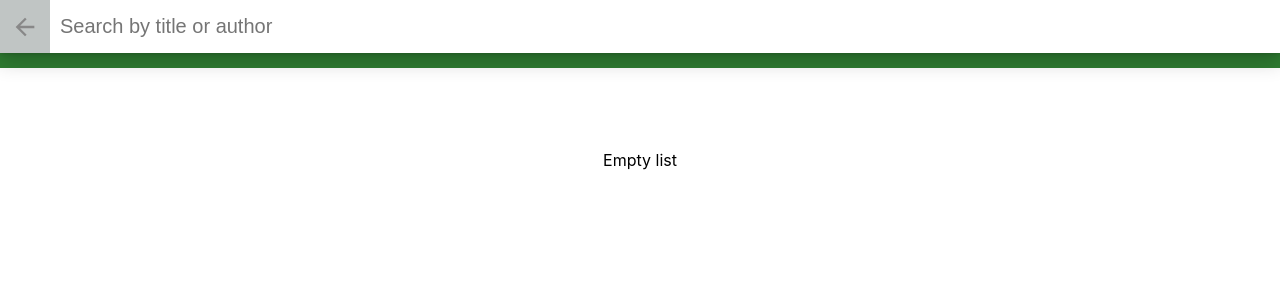
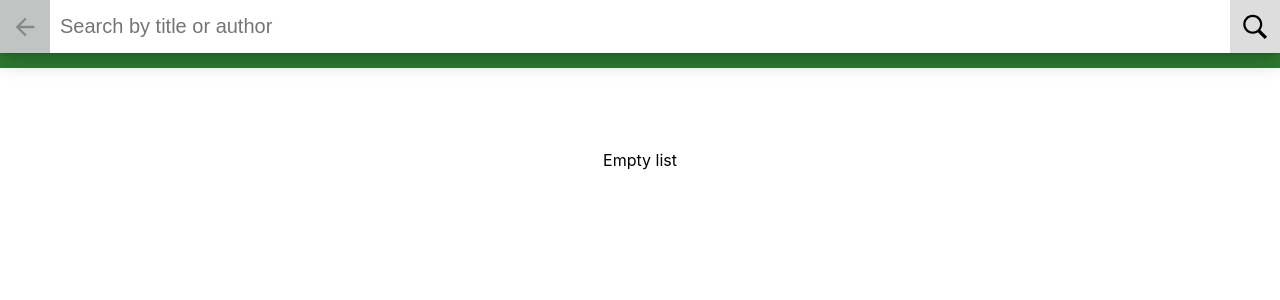
Before and after one commit to dtrusman/my-reads, a React (Create React App) app: page /search in a window 1280 px wide. Shown: the top 300 px of the page. Built offline with nearby package versions, Linux system fonts and the light colour scheme.

Commit message:
Create changer and search button on page search

```diff
--- a/src/components/BookItem/BookItem.css
+++ b/src/components/BookItem/BookItem.css
@@ -63,3 +63,8 @@
 .add-book:hover {
     background-color: rgb(0, 102, 0);
 }
+
+.book-cover {
+    width: 128px;
+    height: 193px;
+}
--- a/src/components/BookItem/BookItem.tsx
+++ b/src/components/BookItem/BookItem.tsx
@@ -1,4 +1,5 @@
 import React, { Component } from 'react';
+import { Changer } from '..'
 import './BookItem.css';
 
 interface Props {
@@ -13,16 +14,8 @@ export default class BookItem extends Component<Props> {
         return (
             <div className="book">
                 <div className="book-top">
-                    <div className="book-cover" style={{ width: 128, height: 193, backgroundImage: `url("${item.imageLinks.thumbnail}")` }}></div>
-                    <div className="book-shelf-changer">
-                        <select>
-                            <option value="move" disabled>Move to...</option>
-                            <option value="currentlyReading">Currently Reading</option>
-                            <option value="wantToRead">Want to Read</option>
-                            <option value="read">Read</option>
-                            <option value="none">None</option>
-                        </select>
-                    </div>
+                    <img className="book-cover" src={item.imageLinks.thumbnail} alt={item.title} />
+                    <Changer />
                 </div>
                 <div className="book-title">{item.title}</div>
                 <div className="book-authors">{item.authors}</div>
--- /dev/null
+++ b/src/components/Changer/Changer.tsx
@@ -0,0 +1,23 @@
+import React from 'react';
+import { SHELVES } from '../../pages/Main';
+
+const Changer = () => {
+
+    const renderOptions = () => {
+        return SHELVES.map(shelf => (
+            <option key={shelf.id} value={shelf.id}>{shelf.name}</option>
+        ))
+    }
+
+    return (
+        <div className="book-shelf-changer">
+            <select>
+                <option key="move" value="move" disabled>Move to...</option>
+                { renderOptions() }
+                <option key="none" value="none">None</option>
+            </select>
+        </div>
+    )
+}
+
+export default Changer;
--- a/src/components/Input/Input.tsx
+++ b/src/components/Input/Input.tsx
@@ -4,10 +4,11 @@ interface Props {
     type: string;
     placeholder?: string;
     onChange?: (event: React.ChangeEvent<HTMLInputElement>) => void;
+    onKeyPress?: (event: React.KeyboardEvent<HTMLInputElement>) => void;
 }
 
 const Input = (props: Props) => {
-    return <input type={props.type} placeholder={props.placeholder} onChange={props.onChange} />
+    return <input type={props.type} placeholder={props.placeholder} onChange={props.onChange} onKeyPress={props.onKeyPress} />
 }
 
 export default Input;
--- /dev/null
+++ b/src/components/Search/Search.css
@@ -0,0 +1,15 @@
+.search-icon {
+    display: block;
+    top: 20px;
+    left: 15px;
+    width: 50px;
+    height: 53px;
+    background: #DDDDDD;
+    background-position: center;
+    background-image: url('../../icons/search.svg');
+    background-repeat: no-repeat;
+    background-size: 28px;
+    font-size: 0;
+    border: none;
+    outline: none;
+}
--- a/src/components/Search/Search.tsx
+++ b/src/components/Search/Search.tsx
@@ -1,12 +1,15 @@
 import React, { Component } from 'react';
-import { Input, BookList } from '..';
+import { Input, BookList, Button, Loader } from '..';
+import { Link } from 'react-router-dom';
 import * as API from '../../services/BooksAPI';
-import { Link } from 'react-router-dom';
+import './Search.css';
 
 interface Props { }
 
 interface State {
-    bookList: []
+    bookList: [];
+    text: string;
+    loading: boolean;
 }
 
 export default class Search extends Component<Props, State> {
@@ -15,20 +18,40 @@ export default class Search extends Component<Props, State> {
         super(props);
 
         this.state = {
-            bookList: []
+            bookList: [],
+            text: '',
+            loading: false
         }
     }
 
     handleChange = async evt => {
         const value = evt.target.value;
+        this.setState(oldState => ({
+            text: value,
+            bookList: value.length <= 3 ? [] : oldState.bookList
+        }));
+    }
 
-        const result = value.length > 3 ? await API.search(value) : [];
+    handleEnter = async evt => {
+        const { text } = this.state;
 
-        this.setState({ bookList: result });
+        if (evt.key === 'Enter' || evt.type === 'click') {
+            this.setState({ loading: true });
+            const result = text.length ? await API.search(text) : [];
+            this.setState({ bookList: result, loading: false });
+        }
+    }
+
+    renderBookGrid = bookList => {
+        return (
+            <ol className="books-grid">
+                <BookList list={bookList} type="search" />
+            </ol>
+        )
     }
 
     render() {
-        const { bookList } = this.state;
+        const { bookList, loading } = this.state;
 
         return (
             <div className="search-books">
@@ -42,14 +65,15 @@ export default class Search extends Component<Props, State> {
                             type="text"
                             placeholder="Search by title or author"
                             onChange={this.handleChange}
+                            onKeyPress={this.handleEnter}
                         />
                     </div>
+
+                    <Button className="search-icon" onClick={this.handleEnter} />
                 </div>
 
                 <div className="search-books-results">
-                    <ol className="books-grid">
-                        <BookList list={bookList} type="search" />
-                    </ol>
+                    {loading ? <Loader text="Loading..." /> : this.renderBookGrid(bookList)}
                 </div>
             </div>
         )
--- a/src/components/index.ts
+++ b/src/components/index.ts
@@ -8,3 +8,4 @@ export { default as BookItem } from './BookItem/BookItem';
 export { default as SearchItem } from './SearchItem/SearchItem';
 export { default as Card } from './Card/Card';
 export { default as Loader } from './Loader/Loader';
+export { default as Changer } from './Changer/Changer';
--- a/src/pages/Main.tsx
+++ b/src/pages/Main.tsx
@@ -4,7 +4,7 @@ import { Shelf, Loader } from '../components';
 
 import * as API from '../services/BooksAPI';
 
-const shelves = [
+export const SHELVES = [
     { id: 'currentlyReading', name: 'Currently Reading' },
     { id: 'wantToRead', name: 'Want to Read' },
     { id: 'read', name: 'Read' }
@@ -41,7 +41,7 @@ export default class Main extends Component<Props, State> {
     }
 
     renderShelves = bookList => {
-        return shelves.map(shelf => {
+        return SHELVES.map(shelf => {
 
             const list = bookList.length ? bookList.filter(b => b.shelf === shelf.id) : bookList;
 
```
Also changed, not shown: src/icons/search.svg (added).
